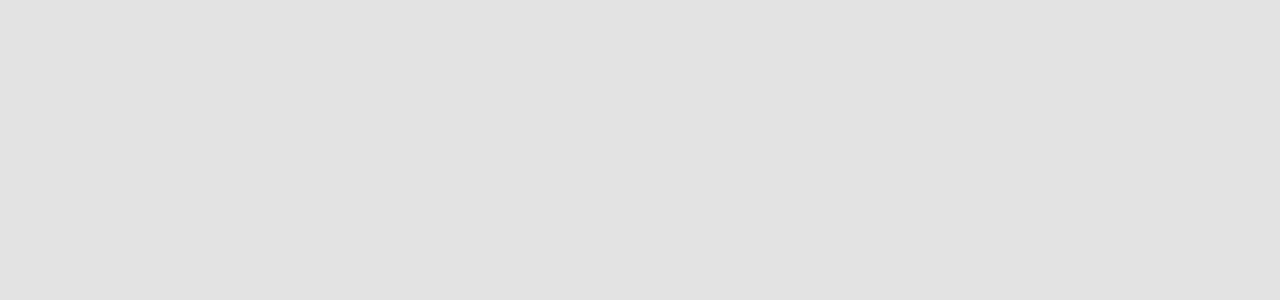
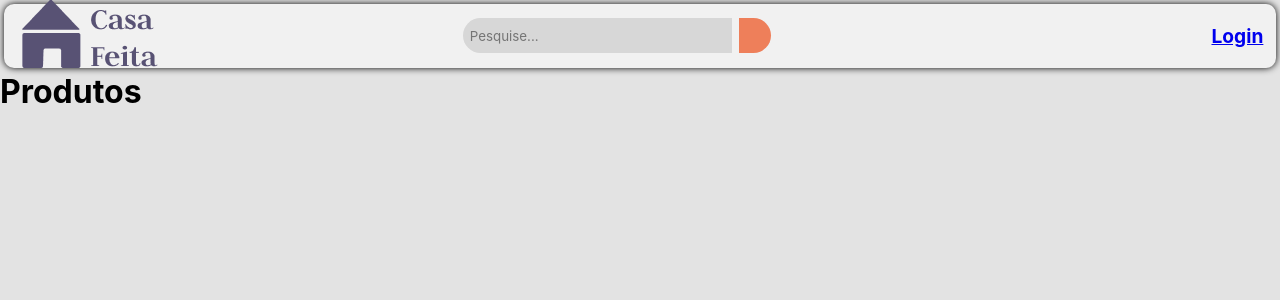
Before and after one commit to JSkahl/casa-feita-frontend, a Vue app: page /product in a window 1280 px wide. Before the commit this address had no page. Shown: the top 300 px of the page. Built offline with nearby package versions, Linux system fonts and the light colour scheme; some icons are missing.

Commit message:
feat: creating product view and creating it's route

```diff
--- a/src/router/index.js
+++ b/src/router/index.js
@@ -12,6 +12,11 @@ const router = createRouter({
           path: '',
           name: 'home',
           component: () => import("@/views/products/HomeView.vue"),
+        },
+        {
+          path: '/product',
+          name: 'product',
+          component: () => import("@/views/products/ProductView.vue"),
         },
       ]
     },
--- /dev/null
+++ b/src/views/products/ProductView.vue
@@ -0,0 +1,11 @@
+<script setup>
+</script>
+
+<template>
+    <h1>Produtos</h1>
+    <RouterView />
+</template>
+
+<style scoped>
+
+</style>
```
